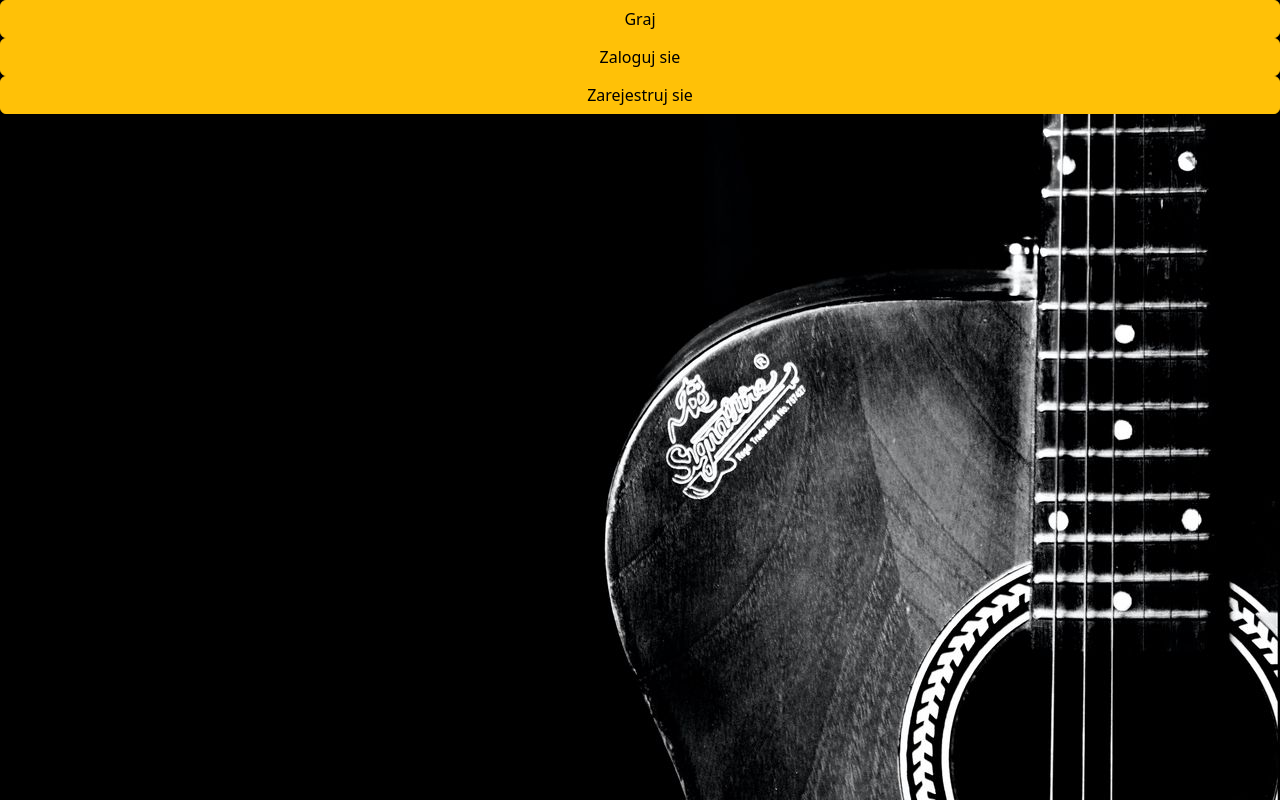
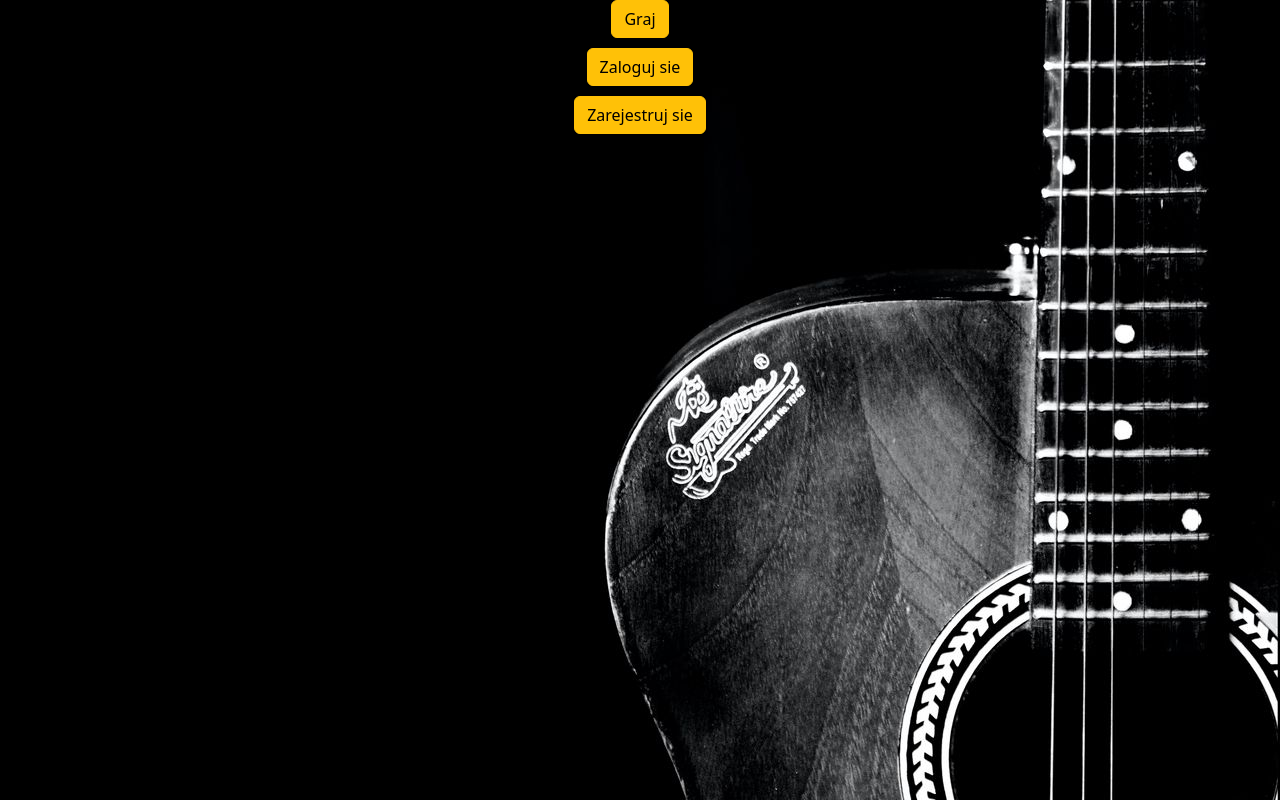
Before and after one commit to maksymil1/musicguessr0.1., a React app in the folder first-app/: page / in a window 1280 px wide. Built offline with nearby package versions, Linux system fonts and the light colour scheme; the HTML template or start-up script is replaced by a standard one.

Commit message:
przyciski na srodku v.1

```diff
--- a/first-app/src/App.css
+++ b/first-app/src/App.css
@@ -13,10 +13,11 @@ body {
 
 .strona1 {
   display: flex;
-  flex-direction: row;
+  flex-direction: column;
   gap: 10px;
   justify-content: center;
   align-items: center;
   flex-wrap: wrap;
   width: 100%;
+  height: max;;
 }
--- a/first-app/src/components/FirstPage.tsx
+++ b/first-app/src/components/FirstPage.tsx
@@ -3,18 +3,19 @@ import { Button } from "./Button";
 
 interface Props {
   opcje: string[];
-  klasa?: string;
   onClick: () => void;
 }
 
-export const FirstPage = ({ opcje, onClick, klasa = "strona1" }: Props) => {
+export const FirstPage = ({ opcje, onClick }: Props) => {
   return (
     <>
-      {opcje.map((opcja) => (
-        <Button klasa={klasa} key={opcja} onClick={onClick}>
-          {opcja}
-        </Button>
-      ))}
+      <div className="strona1">
+        {opcje.map((opcja) => (
+          <Button key={opcja} onClick={onClick}>
+            {opcja}
+          </Button>
+        ))}
+      </div>
     </>
   );
 };
```
